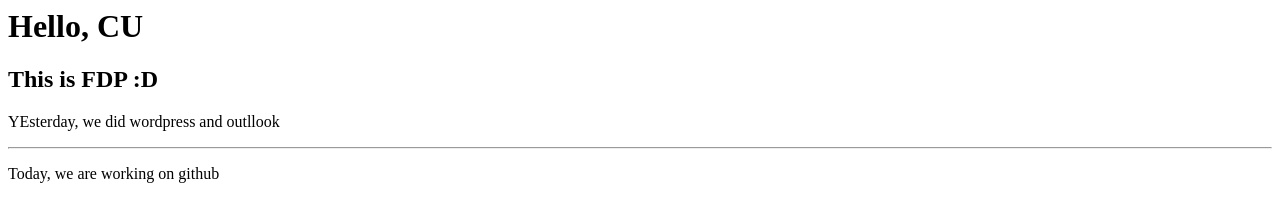
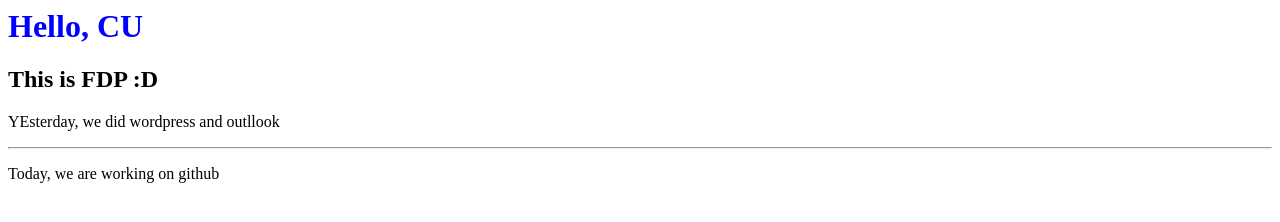
Before and after one commit to kaurhaz7895/cujasleen1, a plain HTML site: page index.html in a window 1280 px wide. Drawn offline with Linux system fonts and the light colour scheme.

Commit message:
Update index.html

```diff
--- a/index.html
+++ b/index.html
@@ -2,7 +2,7 @@
 <title>
 </title>
 <body>
-<h1> Hello, CU </h1>
+<h1 style="color:blue;"> Hello, CU </h1>
   <h2> This is FDP :D </h2>
   <p> YEsterday, we did wordpress and outllook</p>
   <hr>
```
